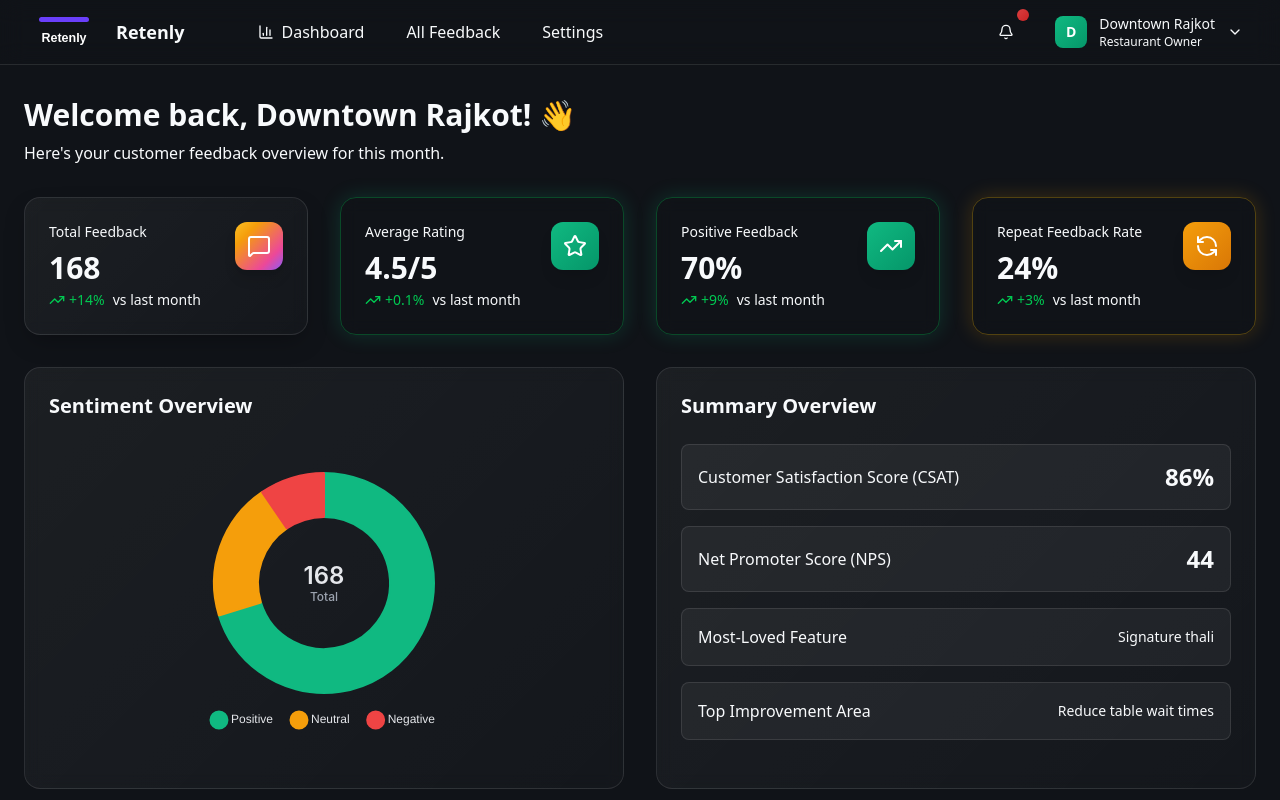
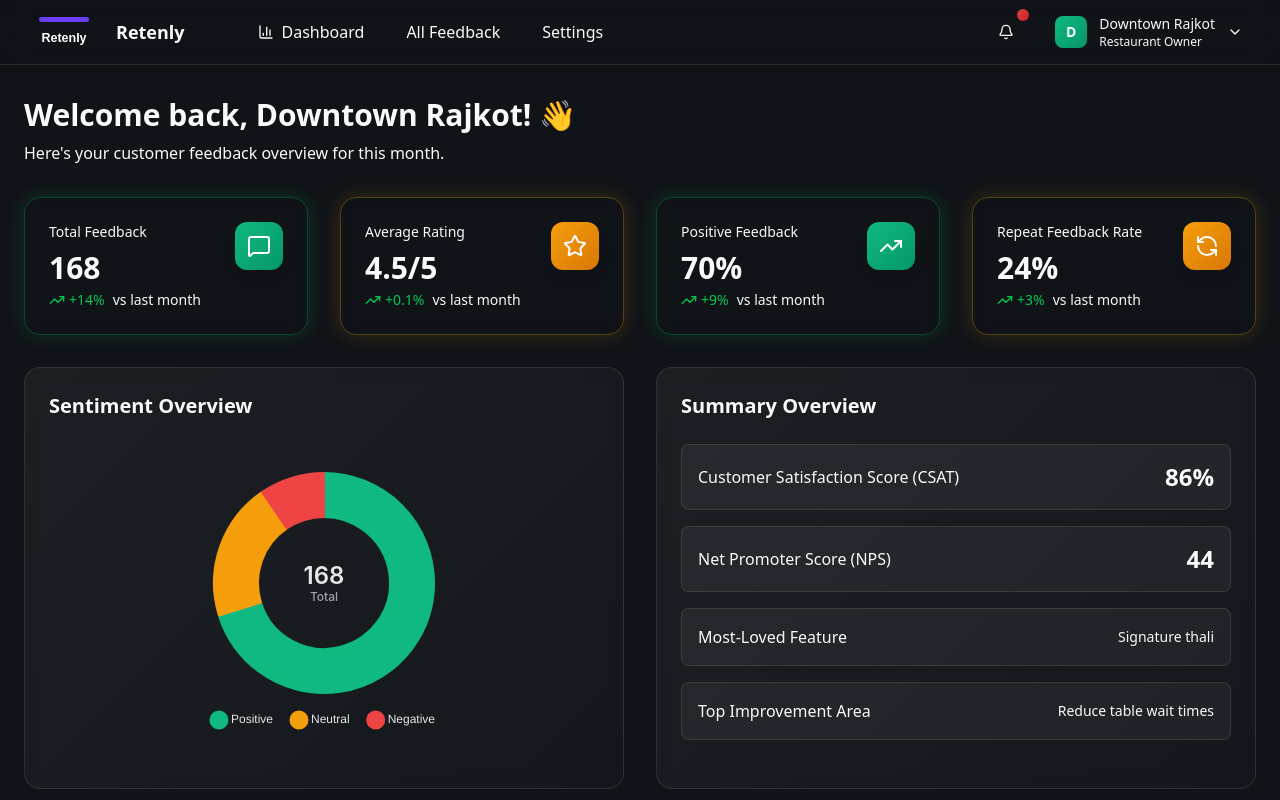
Before and after one commit to KritarthChavda/Retenly, a Next.js app: page /demo/analytics-dashboard in a window 1280 px wide. Shown: the top 800 px of the page. Built offline with nearby package versions, Linux system fonts and the light colour scheme.

Commit message:
add border in kpi card

```diff
--- a/src/app/dashboard/page.tsx
+++ b/src/app/dashboard/page.tsx
@@ -98,7 +98,7 @@ export default function RestaurantDashboard() {
               change={analytics.kpiCardData.totalFeedback.change}
               changeLabel={analytics.kpiCardData.totalFeedback.changeLabel}
               icon={<MessageSquare className="w-6 h-6" />}
-              variant="default"
+              variant="positive"
             />
             <KPICard
               title="Average Rating"
@@ -106,7 +106,7 @@ export default function RestaurantDashboard() {
               change={analytics.kpiCardData.averageRating.change}
               changeLabel={analytics.kpiCardData.averageRating.changeLabel}
               icon={<Star className="w-6 h-6" />}
-              variant="positive"
+              variant="neutral"
             />
             <KPICard
               title="Positive Feedback"
```
